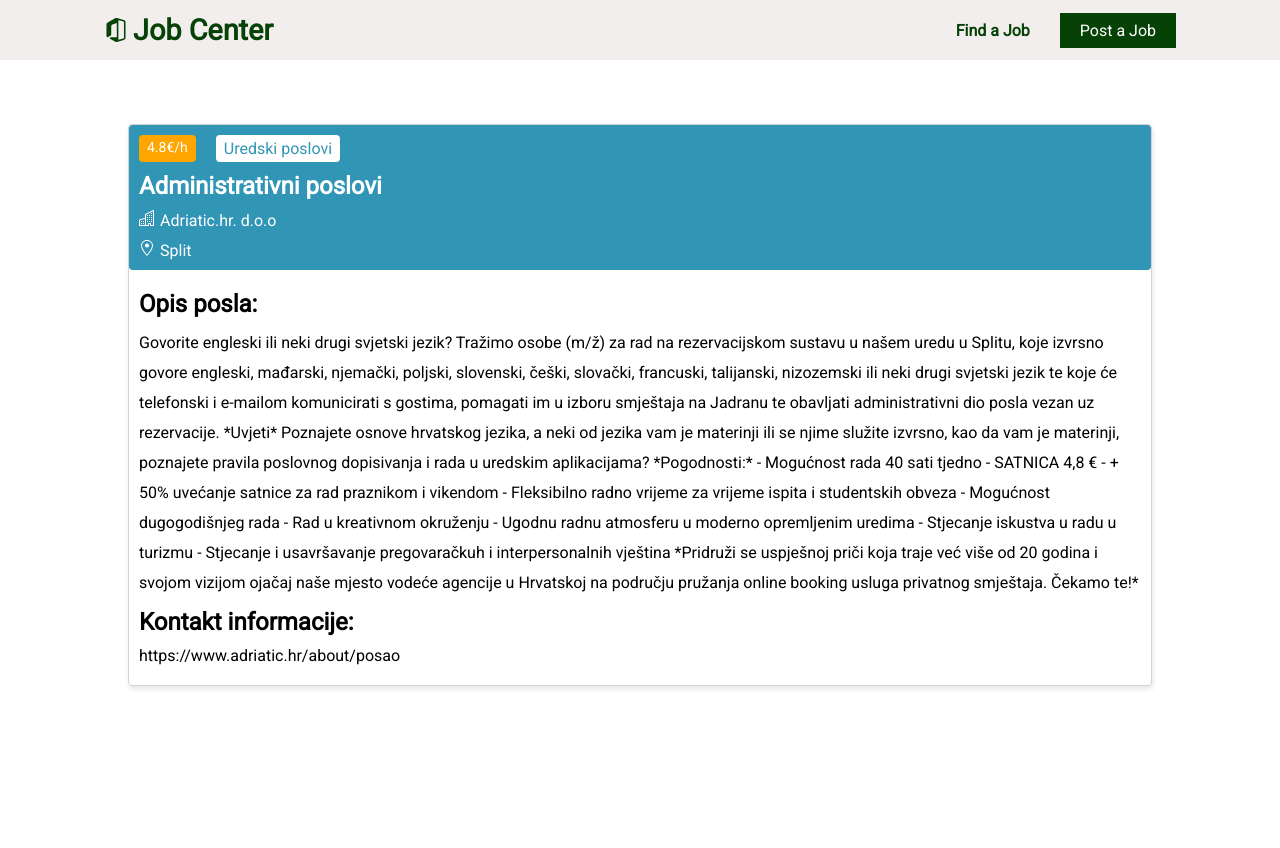
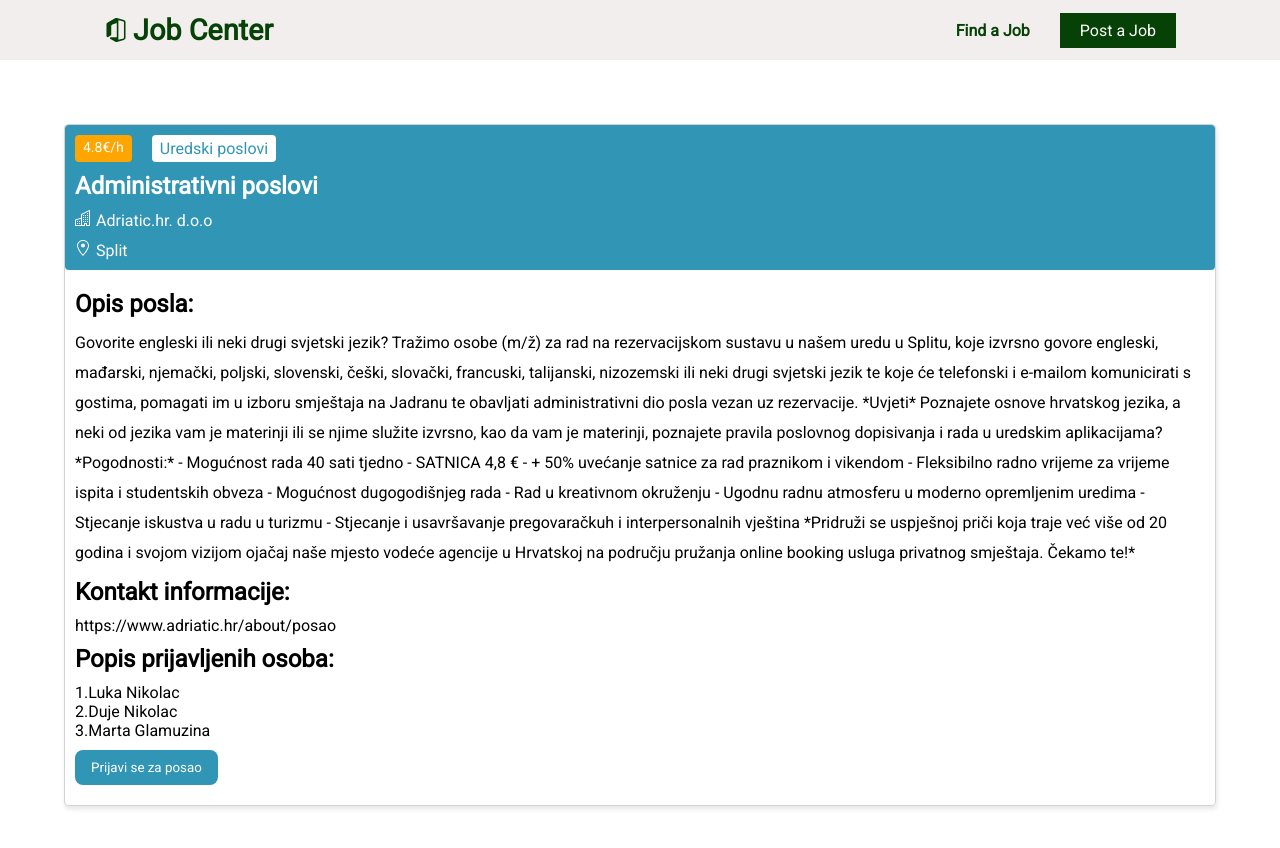
Before and after one commit to lnikol00/jobs-react, a React (Create React App) app: page /find/1 in a window 1280 px wide. Shown: the top 848 px of the page. Before the commit the page ends 800 px from the top, so only its background shows below. Built offline with nearby package versions, Linux system fonts and the light colour scheme; data requests are answered from the project's data file.

Commit message:
correction

```diff
--- a/src/pages/List/JobDetails.tsx
+++ b/src/pages/List/JobDetails.tsx
@@ -4,6 +4,7 @@ import { useEffect, useState } from "react";
 import { JobType } from "./JobList";
 import * as BsIcons from "react-icons/bs"
 import * as GoIcons from "react-icons/go"
+import * as AiIcons from "react-icons/ai"
 
 function JobDetails() {
 
@@ -65,6 +66,17 @@ function JobDetails() {
                             <h2>Kontakt informacije:</h2>
                             <span>{job.contact}</span>
                         </div>
+                        <div className={styles.aplications}>
+                            <h2>Popis prijavljenih osoba:</h2>
+                            {job.aplications.map((person) => {
+                                return (
+                                    <div key={person.id}>
+                                        <span>{person.id}.{person.name} {person.lastname}</span>
+                                    </div>
+                                )
+                            })}
+                        </div>
+                        <button>Prijavi se za posao</button>
                     </div>
                 </div>
             }
--- a/src/pages/List/job.module.css
+++ b/src/pages/List/job.module.css
@@ -1,5 +1,5 @@
 .mainContainer {
-    margin: 5% 10%;
+    margin: 5%;
 }
 
 .jobContainer {
@@ -112,3 +112,14 @@
 .desc p {
     line-height: 30px;
 }
+
+.singleJob button {
+    padding: 10px 16px;
+    margin-top: 10px;
+    border-radius: 8px;
+    outline: none;
+    border: none;
+    background-color: rgb(49, 149, 182);
+    color: white;
+    cursor: pointer;
+}
```
Also changed, not shown: src/pages/List/JobList.tsx (+8 -0 lines).
